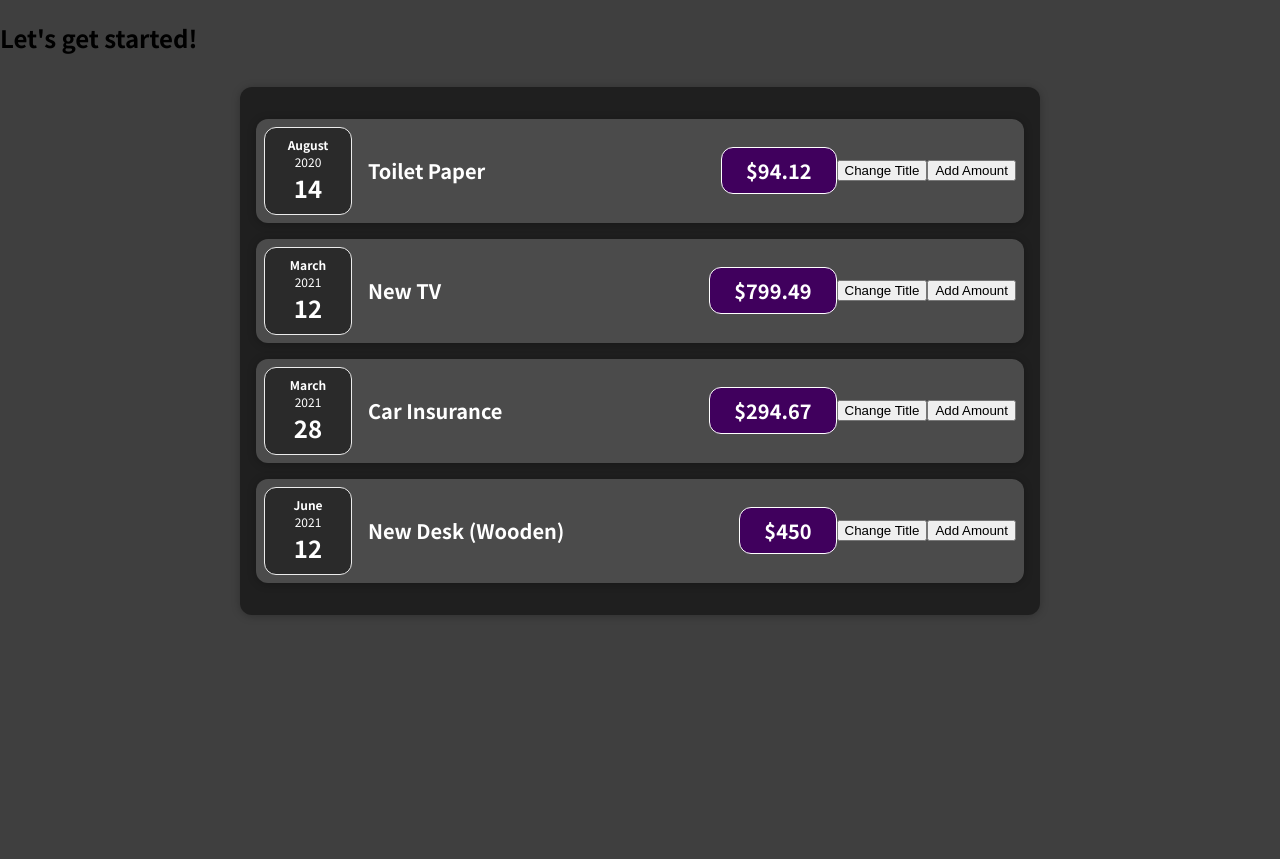
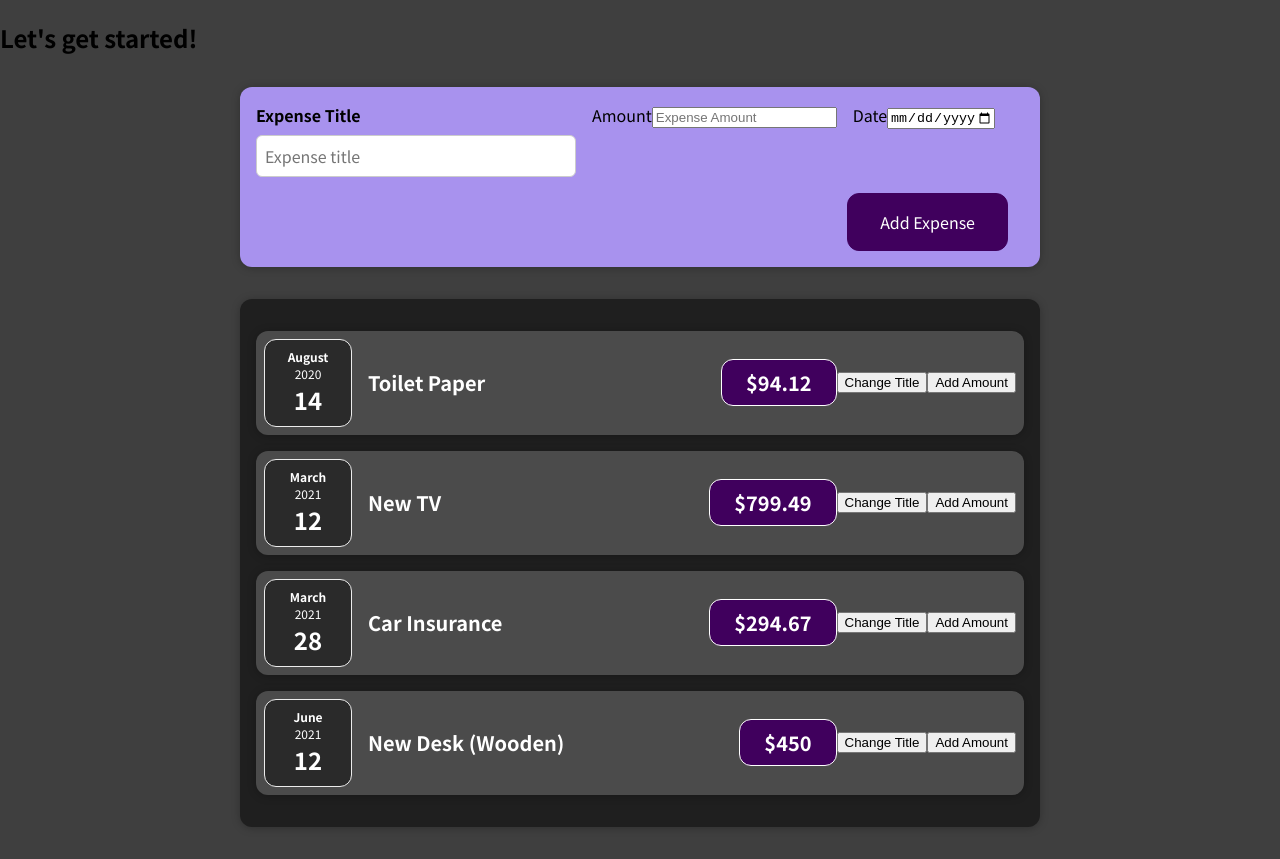
Before and after one commit to prashantpandey98/Front-end-React, a React (Create React App) app in the folder react-1/: page / in a window 1280 px wide. Before the commit the page ends 800 px from the top, so only its background shows below. Built offline with nearby package versions, Linux system fonts and the light colour scheme.

Commit message:
Adding Form Component to the Expense Tracker

```diff
--- a/react-1/src/App.js
+++ b/react-1/src/App.js
@@ -1,6 +1,7 @@
 import React from 'react';
 
 import Expenses from './Components/Expenses/Expenses';
+import NewExpense from './Components/NewExpense/NewExpense';
 
 const App = () => {
   const expenses = [
@@ -28,7 +29,9 @@
   return (
     <div>
       <h2>Let's get started!</h2>
+      <NewExpense/>
       <Expenses items={expenses} />
+
     </div>
   );
 }
--- /dev/null
+++ b/react-1/src/Components/NewExpense/ExpenseForm.css
@@ -0,0 +1,26 @@
+.new-expense__controls {
+  display: flex;
+  flex-wrap: wrap;
+  gap: 1rem;
+  margin-bottom: 1rem;
+  text-align: left;
+}
+
+.new-expense__control label {
+  font-weight: bold;
+  margin-bottom: 0.5rem;
+  display: block;
+}
+
+.new-expense__control input {
+  font: inherit;
+  padding: 0.5rem;
+  border-radius: 6px;
+  border: 1px solid #ccc;
+  width: 20rem;
+  max-width: 100%;
+}
+
+.new-expense__actions {
+  text-align: right;
+}
--- /dev/null
+++ b/react-1/src/Components/NewExpense/ExpenseForm.js
@@ -0,0 +1,35 @@
+import React from "react";
+import "./ExpenseForm.css";
+
+const ExpenseForm = () => {
+const titleChangeHandler=(event)=>{
+  console.log(event.target.value);
+};
+
+
+  return (
+    <form>
+      <div className="new-expense__controls">
+      <div className="new-expense__control">
+      <label> Expense Title</label>
+        <input type="text" onChange={titleChangeHandler} id="title" placeholder="Expense title"/>
+      </div>
+      <div>
+      <label>Amount</label>
+        <input
+          type="number" id="amount" name="amount" placeholder="Expense Amount" min="0.01" step="0.01"/>
+      </div>
+      <div>
+      <label>Date</label>
+        <input type="date" id="date" name="date" min="2019-01-01" max="2023-05-20"/>
+      </div>
+      </div>
+      <div className="new-expense__actions">
+      <button type="submit">Add Expense</button>
+      </div>
+      </form>
+
+  );
+};
+
+export default ExpenseForm;
--- /dev/null
+++ b/react-1/src/Components/NewExpense/NewExpense.css
@@ -0,0 +1,38 @@
+.new-expense {
+  background-color: #a892ee;
+  padding: 1rem;
+  margin: 2rem auto;
+  width: 50rem;
+  max-width: 95%;
+  border-radius: 12px;
+  text-align: center;
+  box-shadow: 0 1px 8px rgba(0, 0, 0, 0.25);
+}
+
+.new-expense button {
+  font: inherit;
+  cursor: pointer;
+  padding: 1rem 2rem;
+  border: 1px solid #40005d;
+  background-color: #40005d;
+  color: white;
+  border-radius: 12px;
+  margin-right: 1rem;
+}
+
+.new-expense button:hover,
+.new-expense button:active {
+  background-color: #510674;
+  border-color: #510674;
+}
+
+.new-expense button.alternative {
+  color: #220131;
+  border-color: transparent;
+  background-color: transparent;
+}
+
+.new-expense button.alternative:hover,
+.new-expense button.alternative:active {
+  background-color: #ddb3f8;
+}
--- /dev/null
+++ b/react-1/src/Components/NewExpense/NewExpense.js
@@ -0,0 +1,13 @@
+import React from "react";
+import "./NewExpense.css";
+import ExpenseForm from "./ExpenseForm";
+
+const NewExpense=()=>{
+    return(
+    <div className="new-expense">
+    <ExpenseForm/>
+    </div>
+    )
+}
+
+export default NewExpense;
```
